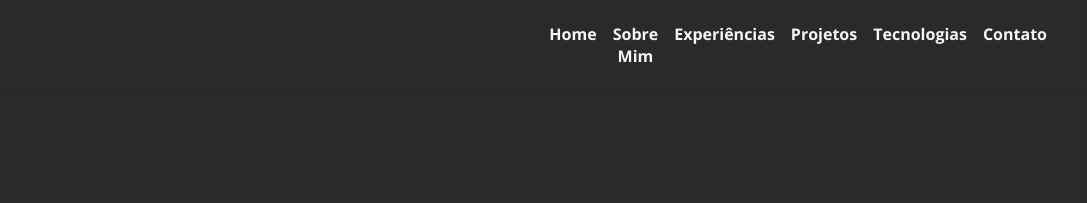
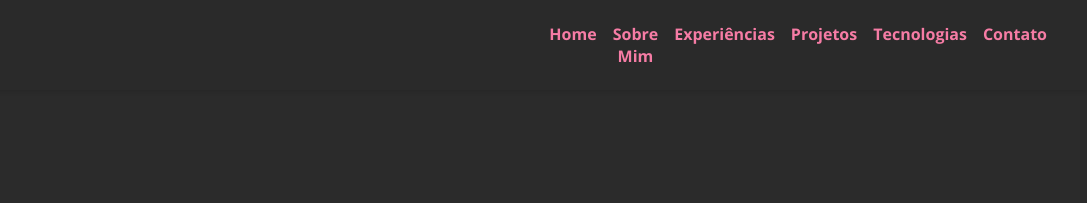
Before and after one commit to vanessacoin/portfolio-vanessacoin, a plain HTML site: page index.html in a window 1280 px wide. Shown: the top 203 px of the page, 193-1280 px from the left. Drawn offline with nearby package versions, Linux system fonts and the light colour scheme.

Commit message:
color navbar

```diff
--- a/css/style.css
+++ b/css/style.css
@@ -130,7 +130,7 @@ header nav ul li:last-of-type a {
 }
 
 nav a {
-    color: white;
+    color: var(--color-accent);
     text-decoration: none;
 }
 
```
